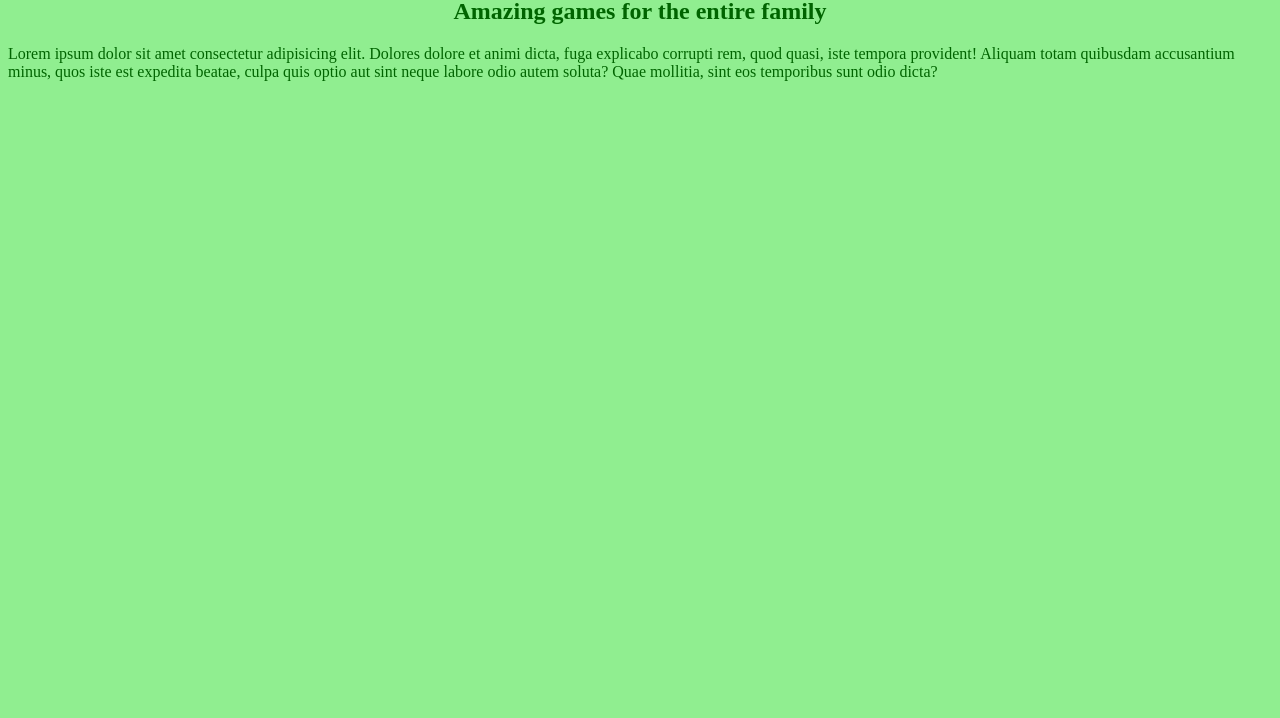
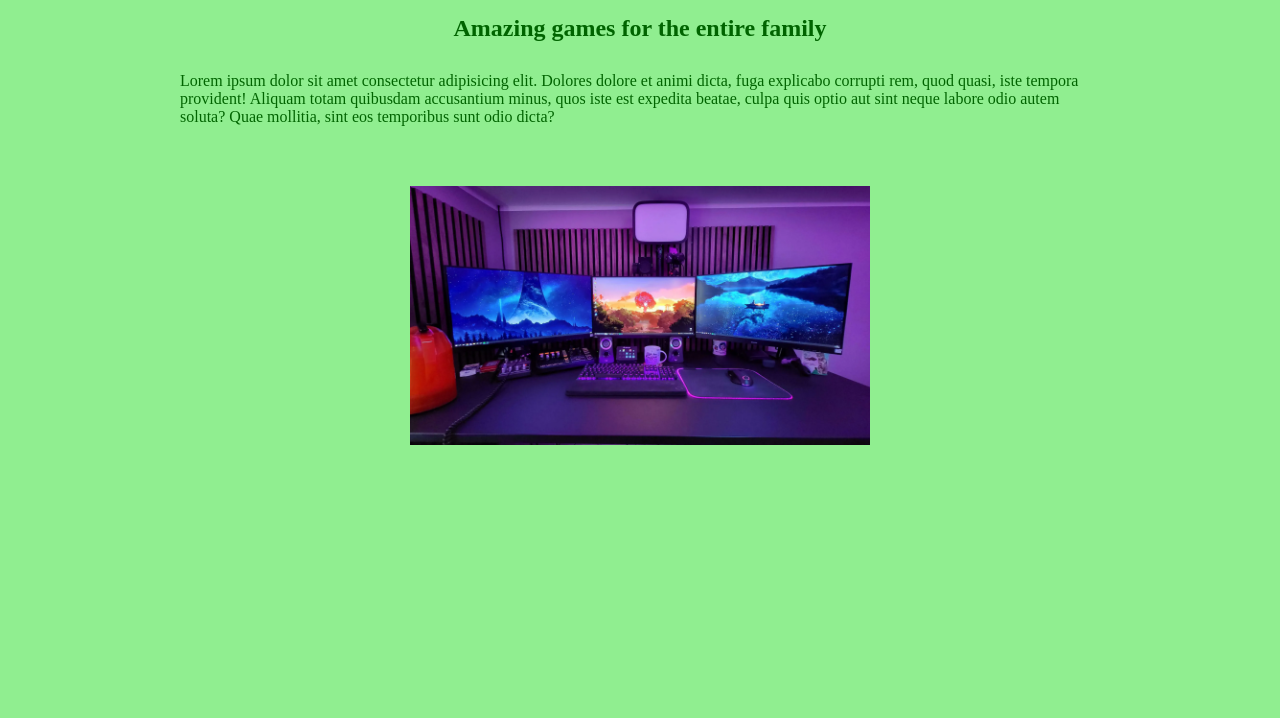
Before and after one commit to ogadassi/Gaming, a plain HTML site: page index.html in a window 1280 px wide. Shown: the part 82-800 px from the top of the page. Drawn offline with Linux system fonts and the light colour scheme.

Commit message:
adding home image

```diff
--- a/index.html
+++ b/index.html
@@ -16,6 +16,9 @@
         beatae, culpa quis optio aut sint neque labore odio autem soluta? Quae mollitia, sint eos temporibus sunt odio
         dicta?
     </p>
+    <div class="container">
+        <img class="home-image" src="assets/imgs/c5527f47-def9-433c-9cce-23f286dbfea2_Front.webp" alt="">
+    </div>
 </body>
 
 </html>
--- a/style.css
+++ b/style.css
@@ -1,9 +1,23 @@
-body{
+body {
     background-color: lightgreen;
     color: darkgreen;
+    margin: 0px 150px;
+}
+
+body *{
+    margin: 30px;
+}
+
+h1,
+h2 {
+    text-align: center;
+}
+
+.home-image {
+    width: 50%;
 }
 
 
-h1,h2{
+.container {
     text-align: center;
 }
```
Also changed, not shown: assets/imgs/c5527f47-def9-433c-9cce-23f286dbfea2_Front.webp (added), assets/imgs/download.jpeg (added).
